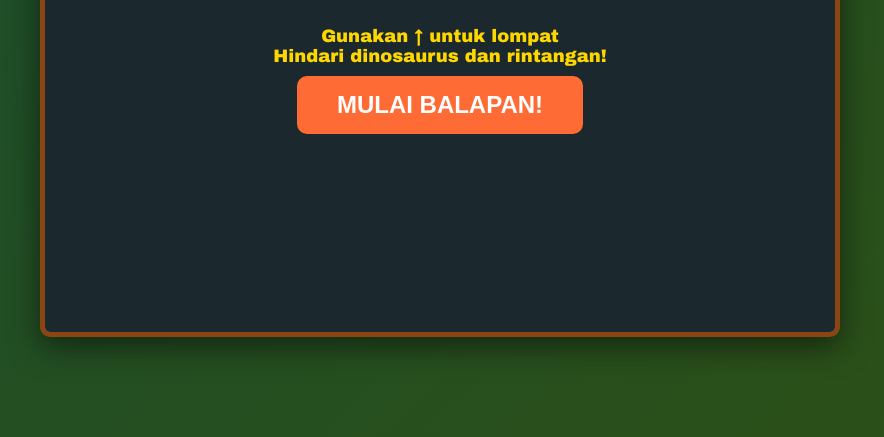
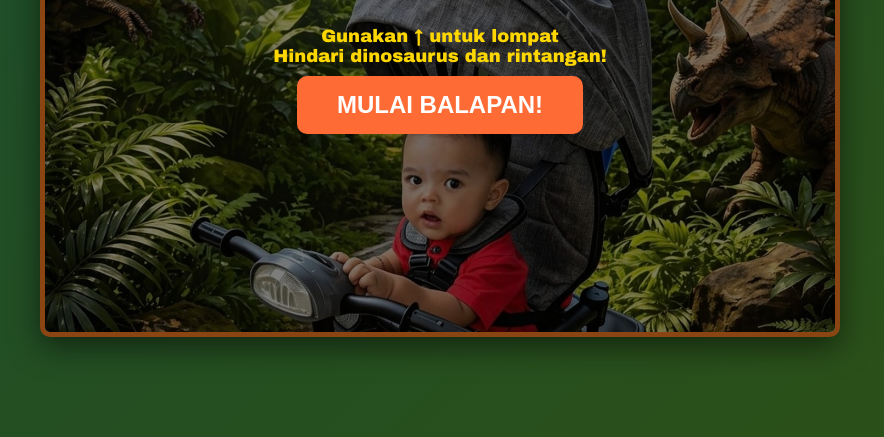
Before and after one commit to arymukti07/arca-dino-racing, a website: page index.html in a window 1280 px wide. Shown: the part 363-800 px from the top of the page, without its empty margins (200-1084 px from the left). Drawn offline with Linux system fonts and the light colour scheme.

Commit message:
Add custom background image

```diff
--- a/index.html
+++ b/index.html
@@ -43,7 +43,9 @@
             flex-direction: column;
             justify-content: center;
             align-items: center;
-            background: rgba(0,0,0,0.8);
+            background: linear-gradient(rgba(0,0,0,0.5), rgba(0,0,0,0.5)), url('background.jpg');
+            background-size: cover;
+            background-position: center;
             color: white;
             z-index: 10;
         }
```
Also changed, not shown: background.jpg (added), 1 other file.
